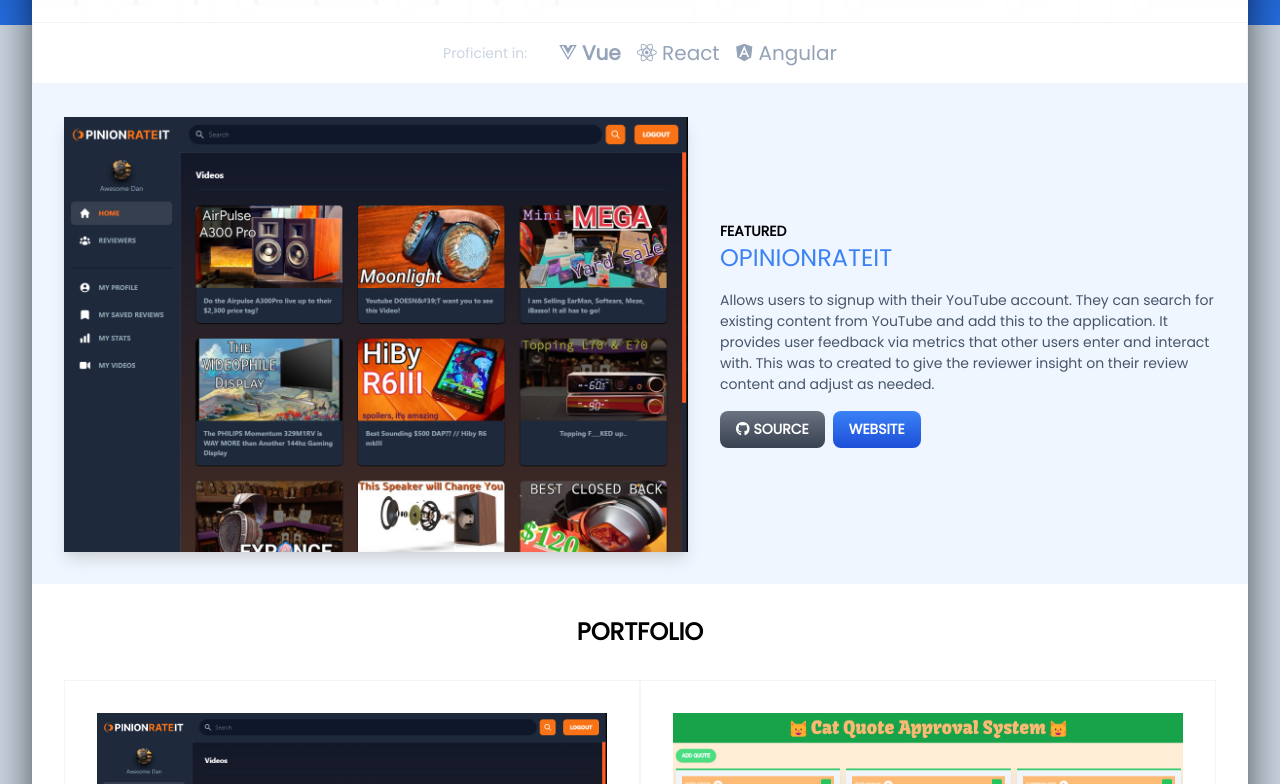
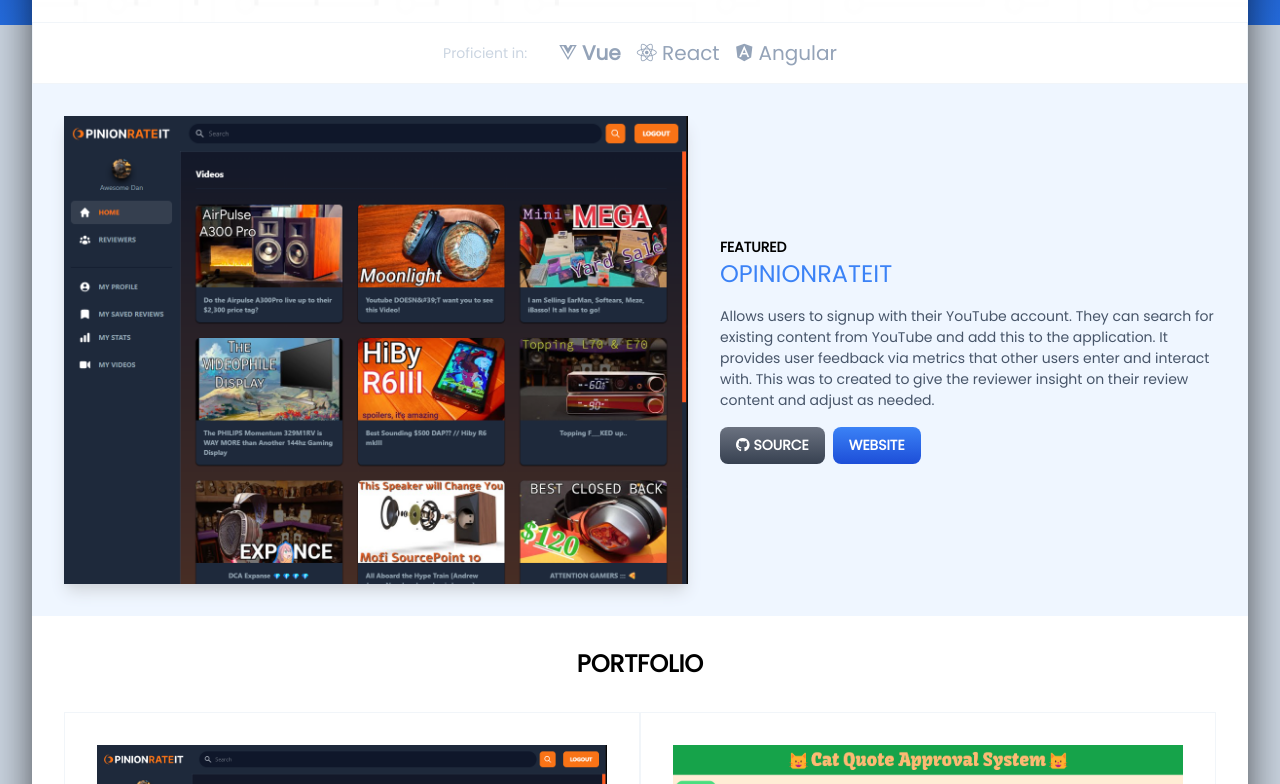
Before and after one commit to rljones101/rljones101.github.io, a React (Vite) app: page / in a window 1280 px wide. Shown: the part 775-1559 px from the top of the page. Built offline with nearby package versions, Linux system fonts and the light colour scheme.

Commit message:
Created new Image component.

```diff
--- a/src/App.css
+++ b/src/App.css
@@ -1,14 +1,16 @@
 @keyframes fadeIn {
   from {
     opacity: 0;
+    scale: 0.5;
   }
   to {
     opacity: 1;
+    scale: 1;
   }
 }
 
 .fade-animation {
-  animation: fadeIn 300ms ease-in;
+  animation: fadeIn 800ms;
 }
 
 .grid-layout {
--- a/src/components/Card.jsx
+++ b/src/components/Card.jsx
@@ -1,6 +1,7 @@
 import GitHubButton from "./GitHubButton";
 import Button from "./Button";
 import CardTechItem from "./CardTechItem";
+import Image from "./Image";
 
 export default function Card({
   img,
@@ -14,15 +15,10 @@
     <div>
       <div className="group card-project flex flex-col items-center border border-slate-100">
         <div className="overflow-hidden m-4 md:m-8">
-          <img
-            src={img}
-            alt={title}
-            style={{
-              objectFit: "cover",
-              objectPosition: "top",
-              aspectRatio: 4 / 3,
-            }}
-            className=" transition-all group-hover:scale-110"
+          <Image
+            img={img}
+            title={title}
+            className="transition-all group-hover:scale-110"
           />
         </div>
         <div className="card-content">
--- a/src/components/FeaturedSiteSection.jsx
+++ b/src/components/FeaturedSiteSection.jsx
@@ -1,6 +1,7 @@
 import Button from "./Button";
 import GitHubButton from "./GitHubButton";
 import Transition from "./Transition";
+import Image from "./Image";
 
 export default function FeaturedSiteSection({
   image,
@@ -16,16 +17,10 @@
           variable={image}
           name="fade"
           className="md:flex-auto md:w-64 flex gap-4 transition-all">
-          <img
-            src={image}
-            alt={name}
-            style={{
-              objectFit: "cover",
-              objectPosition: "top",
-              height: "435px",
-              aspectRatio: "2/1",
-            }}
-            className="shadow-lg shadow-gray-300 "
+          <Image
+            img={image}
+            title={name}
+            className="shadow-lg shadow-gray-300"
           />
         </Transition>
         <div className="md:flex-auto md:w-32">
--- /dev/null
+++ b/src/components/Image.jsx
@@ -0,0 +1,18 @@
+function Image({ img, title, className }) {
+  return (
+    <img
+      src={img}
+      alt={title}
+      style={{
+        objectFit: "cover",
+        objectPosition: "top",
+        height: "100%",
+        width: "100%",
+        aspectRatio: 4 / 3,
+      }}
+      className={className}
+    />
+  );
+}
+
+export default Image;
```
